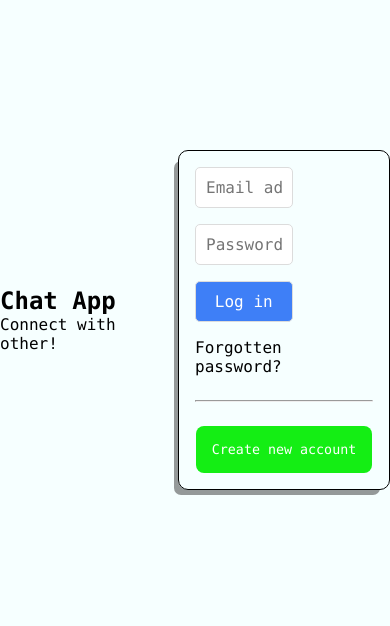
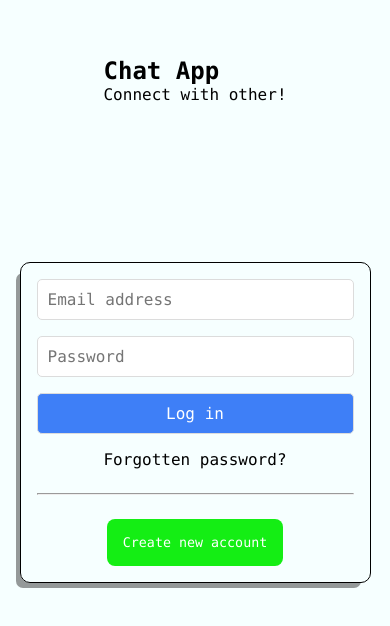
Before and after one commit to ryan20bv/chatFront, a Next.js app: page / in a window 390 px wide. Shown: the part 102-728 px from the top of the page. Built offline with nearby package versions, Linux system fonts and the light colour scheme.

Commit message:
make responsive

```diff
--- a/src/components/login/stylesLogin/login.module.scss
+++ b/src/components/login/stylesLogin/login.module.scss
@@ -6,3 +6,9 @@
 	align-items: center;
 	justify-content: space-evenly;
 }
+
+@media only screen and (max-width: 1000px) {
+	.loginMain {
+		flex-direction: column;
+	}
+}
--- a/src/components/login/stylesLogin/loginForm.module.scss
+++ b/src/components/login/stylesLogin/loginForm.module.scss
@@ -1,4 +1,5 @@
 .loginForm {
+	width: 380px;
 	border: 1px solid black;
 	border-radius: 10px;
 	padding: 1rem;
@@ -6,6 +7,7 @@
 	-webkit-box-shadow: -7px 8px 0px -3px rgba(0, 0, 0, 0.4);
 	-moz-box-shadow: -7px 8px 0px -3px rgba(0, 0, 0, 0.4);
 	form {
+		width: 100%;
 		button,
 		input {
 			display: block;
@@ -13,7 +15,7 @@
 			border-radius: 5px;
 			border: 1px solid gainsboro;
 			margin-bottom: 1rem;
-			width: 25vw;
+			width: 100%;
 			font-size: 1rem;
 		}
 		input:focus {
@@ -42,3 +44,9 @@
 		margin: 1.5rem 0;
 	}
 }
+
+@media only screen and (max-width: 450px) {
+	.loginForm {
+		width: 90vw;
+	}
+}
--- a/src/pages/index.tsx
+++ b/src/pages/index.tsx
@@ -6,10 +6,10 @@ const HomePage = () => {
 	return (
 		<Fragment>
 			<Head>
-				<title>Simple Chat</title>
+				<title>Chat - Log in</title>
 				<meta
 					name='description'
-					content='Simple Chat app'
+					content='Chat Log in and registration'
 				/>
 				<meta
 					name='viewport'
```
